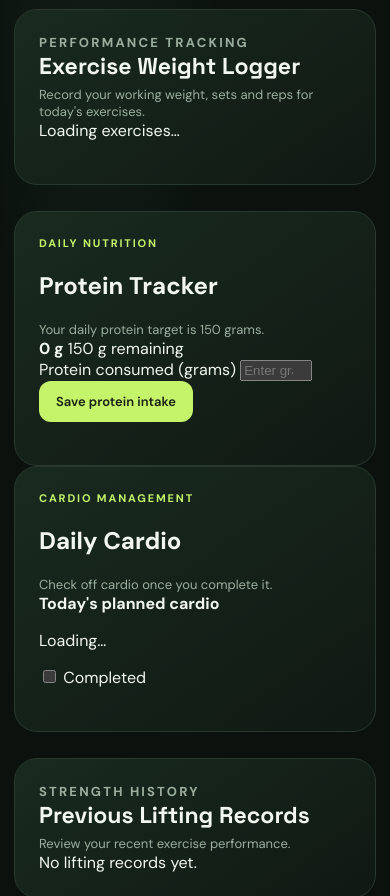
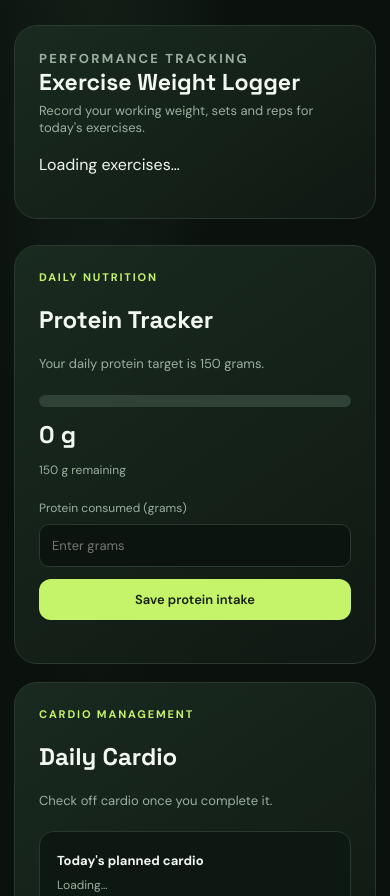
Before and after one commit to CoderAadi07/gym-planner, a plain HTML site: page index.html in a window 390 px wide. Shown: the part 1624-2520 px from the top of the page. Drawn offline with Linux system fonts and the light colour scheme; a script that the page names is missing.

Commit message:
Restore and enhance styles with new tracking sections
Restored and updated styles for various components, including layout adjustments for responsiveness and added new tracking sections.

```diff
--- a/styles.css
+++ b/styles.css
@@ -50,6 +50,7 @@ body {
 .button-primary { background: var(--lime); color: #172014; }
 .button-quiet { background: #1b2920; color: var(--text); border: 1px solid var(--line); }
 .button:hover { filter: brightness(1.08); }
+button:disabled { opacity: .55; cursor: not-allowed; }
 
 main { display: grid; gap: 26px; }
 .hero-grid { display: grid; grid-template-columns: 1.2fr .8fr; gap: 18px; }
@@ -86,7 +87,7 @@ main { display: grid; gap: 26px; }
 .section-heading p, .muted { color: var(--muted); font-size: 13px; margin: 0; }
 .session-length { color: var(--muted); font-size: 12px; }
 
-.day-tabs { display: grid; grid-template-columns: repeat(7,1fr); gap: 9px; }
+.day-tabs { display: grid; grid-template-columns: repeat(7,1fr); gap: 9px; margin-bottom: 16px; }
 .day-tab { background: #142019; border: 1px solid var(--line); border-radius: 14px; padding: 14px 8px; color: var(--text); cursor: pointer; }
 .day-tab strong, .day-tab span { display: block; }
 .day-tab strong { font-size: 13px; }
@@ -119,6 +120,104 @@ main { display: grid; gap: 26px; }
 .coach-note strong { font-size: 12px; color: var(--lime); }
 .coach-note p { font-size: 12px; line-height: 1.6; color: var(--muted); margin: 6px 0 0; }
 
+/* New tracking sections */
+.tracker-panel h2, .panel h2 { font-family: 'Space Grotesk'; }
+.tracker-grid { display: grid; grid-template-columns: 1fr 1fr; gap: 18px; }
+
+.tracker-form { display: grid; gap: 12px; margin-top: 22px; }
+.tracker-form label, .tracker-list label {
+  display: grid;
+  gap: 8px;
+  color: var(--muted);
+  font-size: 12px;
+}
+
+input, select {
+  font-family: 'DM Sans', sans-serif;
+}
+
+.tracker-form input, .tracker-list input {
+  width: 100%;
+  min-width: 0;
+  background: #0b140e;
+  border: 1px solid var(--line);
+  border-radius: 10px;
+  padding: 12px;
+  color: var(--text);
+  font-size: 13px;
+}
+
+.protein-progress { margin-top: 23px; }
+.protein-progress-bar {
+  height: 12px;
+  overflow: hidden;
+  border-radius: 20px;
+  background: #304136;
+}
+.protein-progress-bar span {
+  display: block;
+  width: 0;
+  height: 100%;
+  background: var(--lime);
+  border-radius: inherit;
+  transition: width .3s ease;
+}
+.protein-summary {
+  display: flex;
+  justify-content: space-between;
+  align-items: center;
+  margin-top: 12px;
+  gap: 12px;
+}
+.protein-summary strong {
+  font: 700 24px 'Space Grotesk';
+}
+.protein-summary span { font-size: 12px; color: var(--muted); }
+
+.cardio-plan {
+  display: flex;
+  align-items: center;
+  justify-content: space-between;
+  gap: 15px;
+  padding: 17px;
+  background: #0e1812;
+  border: 1px solid var(--line);
+  border-radius: 14px;
+  margin-top: 22px;
+}
+.cardio-plan strong { font-size: 13px; }
+.cardio-plan p { font-size: 12px; color: var(--muted); margin: 7px 0 0; }
+.cardio-check {
+  display: flex;
+  align-items: center;
+  gap: 8px;
+  font-size: 12px;
+  white-space: nowrap;
+  cursor: pointer;
+}
+.cardio-check input { width: 18px; height: 18px; accent-color: var(--lime); }
+
+.tracker-list, .history-list { display: grid; gap: 12px; margin-top: 18px; }
+.lift-card, .history-card {
+  background: #0e1812;
+  border: 1px solid var(--line);
+  border-radius: 14px;
+  padding: 16px;
+}
+.lift-card h3, .history-card h3 {
+  font: 600 15px 'Space Grotesk';
+  margin: 0 0 13px;
+}
+.lift-input-grid {
+  display: grid;
+  grid-template-columns: repeat(3,1fr);
+  gap: 10px;
+}
+.lift-input-grid label { min-width: 0; }
+.lift-input-grid input { margin-top: 7px; }
+.lift-actions { display: flex; justify-content: flex-end; margin-top: 12px; }
+.history-card p { color: var(--muted); font-size: 12px; margin: 5px 0; }
+
 .nutrition-grid { display: grid; grid-template-columns: repeat(4,1fr); gap: 12px; }
 .nutrition-card span, .nutrition-card small { display: block; color: var(--muted); font-size: 12px; }
 .nutrition-card strong { display: block; font: 700 25px 'Space Grotesk'; margin: 7px 0 2px; }
@@ -150,7 +249,7 @@ footer { text-align: center; color: #6f8273; font-size: 11px; padding: 27px 0 5p
 
 @media(max-width:800px) {
   .app-shell { padding: 17px 14px; }
-  .hero-grid, .workout-layout, .checkin-panel { grid-template-columns: 1fr; }
+  .hero-grid, .workout-layout, .checkin-panel, .tracker-grid { grid-template-columns: 1fr; }
   .day-tabs { grid-template-columns: repeat(4,1fr); }
   .nutrition-grid { grid-template-columns: repeat(2,1fr); }
   .checkin-form { grid-template-columns: 1fr 1fr; }
@@ -168,4 +267,7 @@ footer { text-align: center; color: #6f8273; font-size: 11px; padding: 27px 0 5p
   .exercise-item { grid-template-columns: 20px 1fr; }
   .exercise-tag { grid-column: 2; }
   .checkin-form { grid-template-columns: 1fr; }
+  .lift-input-grid { grid-template-columns: 1fr; }
+  .protein-summary { align-items: flex-start; flex-direction: column; }
+  .cardio-plan { align-items: flex-start; flex-direction: column; }
 }
```
